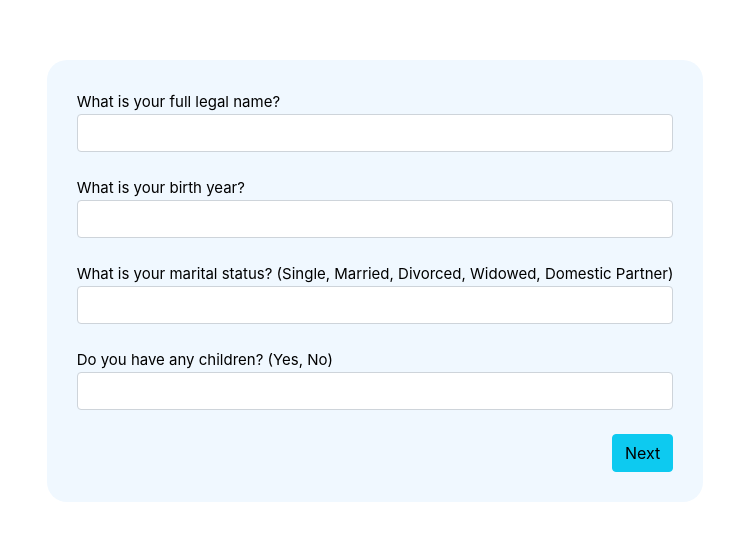
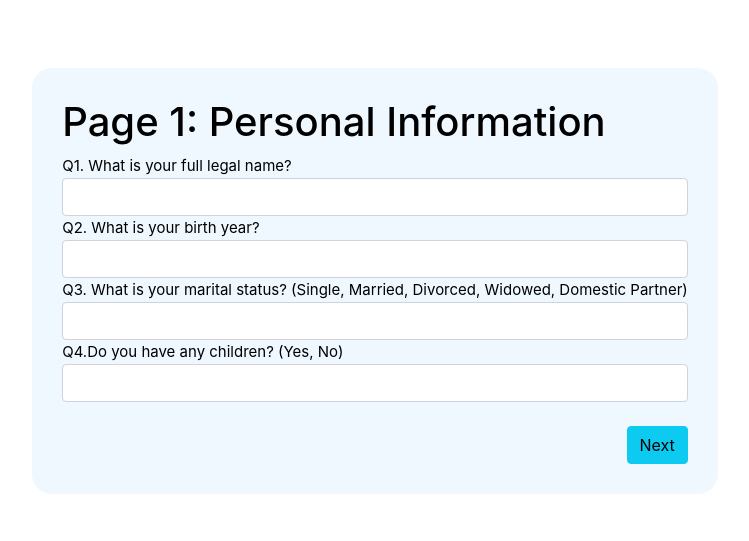
Before and after one commit to mia-lorraine/dynamic-form, a Vue app: page /form in a window 1280 px wide. Shown: the part 119-660 px from the top of the page, without its empty margins (265-1014 px from the left). Built offline with nearby package versions, Linux system fonts and the light colour scheme; sample sign-in values are in the browser's storage.

Commit message:
clean up

```diff
--- a/src/views/AboutView.vue
+++ b/src/views/AboutView.vue
@@ -1,11 +1,8 @@
 <script>
-import InputComponent from '@/components/InputComponent.vue'
+// import InputComponent from '@/components/InputComponent.vue'
 import jsonData from '../form/form.json'
 
 export default {
-  components: {
-    InputComponent
-  },
   mounted() {
     console.log(jsonData.filter((q) => !q?.question_dependencies))
     console.log(jsonData.filter((q) => q?.question_dependencies))
@@ -89,110 +86,112 @@ export default {
 </script>
 
 <template>
+  <form>
     <div class="container">
-    <div v-if="errors.length" class="alert alert-danger">
-      Please correct the following errors:
-      <li>
-        {{ errors }}
-      </li>
-    </div>
-    <form @submit.prevent="submitForm(form)">
-      <div class="form-group" v-for="(question, index) in paginatedData" v-bind:key="index">
-        <InputComponent
-          v-model="form[question.question_id]"
-          :question="question.question_details"
-          :inputType="question.type"
-          :condition="true"
-        />
-
-        <!-- <label>{{ question.question_id }} {{ question.question_details }} </label>
-      <input v-model="form_answers.Q[index]" class="form-control" :type="question.type" />
-      <input
-        v-if="question.question_dependencies"
-        @change="checkForDependencies(question.question_dependencies, form_answers.Q[index], index)"
-        v-model="form_answers.Q[index]"
-        class="form-control"
-        :type="question.type"
-      /> -->
-        <br />
-      </div>
-
-      <!-- <div class="form-group">
+      <div v-if="this.pageNumber === 0">
+        <h1>Page 1: Personal Information</h1>
+        <div class="form-group">
           <label>Q1. What is your full legal name?</label>
-      <input v-model="form.q1" class="form-control" />
+          <input v-model="form.Q1" class="form-control" />
         </div>
         <div class="form-group">
           <label>Q2. What is your birth year?</label>
-      <input v-model="form.q2" class="form-control" />
+          <input v-model="form.Q2" class="form-control" />
         </div>
         <div class="form-group">
           <label
             >Q3. What is your marital status? (Single, Married, Divorced, Widowed, Domestic
             Partner)</label
           >
-      <input v-model="form.q3" class="form-control" />
+          <input v-model="form.Q3" class="form-control" />
         </div>
         <div class="form-group">
           <label>Q4.Do you have any children? (Yes, No) </label>
-      <input v-model="form.q4" class="form-control" />
+          <input v-model="form.Q4" class="form-control" />
         </div>
+      </div>
+
+      <div v-if="this.pageNumber === 1">
         <div class="form-group">
           <label>Q5. What is your partner's full legal name?</label>
-      <input v-model="form.q5" class="form-control" />
+          <input v-model="form.Q5" class="form-control" />
         </div>
         <div class="form-group">
           <label>Q6. What is your partner's birth year?</label>
-      <input v-model="form.q6" class="form-control" />
+          <input v-model="form.Q6" class="form-control" />
         </div>
-    <div v-if="form.q4 === 'yes'" class="form-group">
+      </div>
+
+      <div v-if="form.Q4 === 'yes' && this.pageNumber === 2">
+        <div v-if="form.Q4 === 'yes'" class="form-group">
           <label>Q7. How many children do you have?</label>
-      <input v-model="form.q7" class="form-control" />
+          <input v-model="form.Q7" class="form-control" />
         </div>
+      </div>
+
+      <div v-if="this.pageNumber === 3">
+        <h1>Page:4 Primary Residence Information</h1>
         <div class="form-group">
           <label
             >Q8. Do you or your partner (if not single) own your primary residence? (Yes, No)</label
           >
-      <input v-model="form.q8" class="form-control" />
+          <input v-model="form.Q8" class="form-control" />
         </div>
         <div class="form-group">
-      <label>Q9. Is your primary residence also your preferred mailing address? (Yes, No)?</label>
-      <input v-model="form.q9" class="form-control" />
+          <label
+            >Q9. Is your primary residence also your preferred mailing address? (Yes, No)?</label
+          >
+          <input v-model="form.Q9" class="form-control" />
         </div>
         <div class="form-group">
           <label>Q10. What is the approximate value of your real estate?</label>
-      <input v-model="form.q10" class="form-control" />
+          <input v-model="form.Q10" class="form-control" />
         </div>
+      </div>
+
+      <div v-if="this.pageNumber === 4">
         <div class="form-group">
           <label
             >Q11. Do you own any other type of real estate (e.g., vacation, rental, etc.)? (Yes,
             No)</label
           >
-      <input v-model="form.q11" class="form-control" />
+          <input v-model="form.Q11" class="form-control" />
+        </div>
+        <div class="form-group">
+          <label>Q10. What is the approximate value of your real estate?</label>
+          <input v-model="form.Q10" class="form-control" />
         </div>
         <div class="form-group">
           <label>Q12.Do you want to buy real estate in the future? (Yes, No)</label>
-      <input v-model="form.q12" class="form-control" />
+          <input v-model="form.Q12" class="form-control" />
         </div>
         <div class="form-group">
           <label>Q13. Do you have any financial goals already created? (Yes, No)</label>
-      <input v-model="form.q13" class="form-control" />
-    </div> -->
+          <input v-model="form.Q13" class="form-control" />
+        </div>
+      </div>
+
+      <br />
 
       <div style="text-align: right">
         <button class="btn btn-success" v-if="this.pageNumber == 3">Submit</button>
       </div>
-    </form>
+
       <div class="button-container">
         <div style="flex: 1">
-        <button class="btn btn-danger" v-if="this.pageNumber > 0" @click="prevPage">
+          <button class="btn btn-danger" v-if="this.pageNumber > 0" @click.prevent="prevPage">
             Previous
           </button>
         </div>
         <div style="justify-content: flex-end">
-        <button class="btn btn-info" v-if="this.pageNumber < 3" @click="nextPage">Next</button>
+          <button class="btn btn-info" v-if="this.pageNumber < 3" @click.prevent="nextPage">
+            Next
+          </button>
         </div>
       </div>
     </div>
+    <!-- </div> -->
+  </form>
 </template>
 
 <style>
```
Lines whose indentation alone changed are shown as unchanged.
